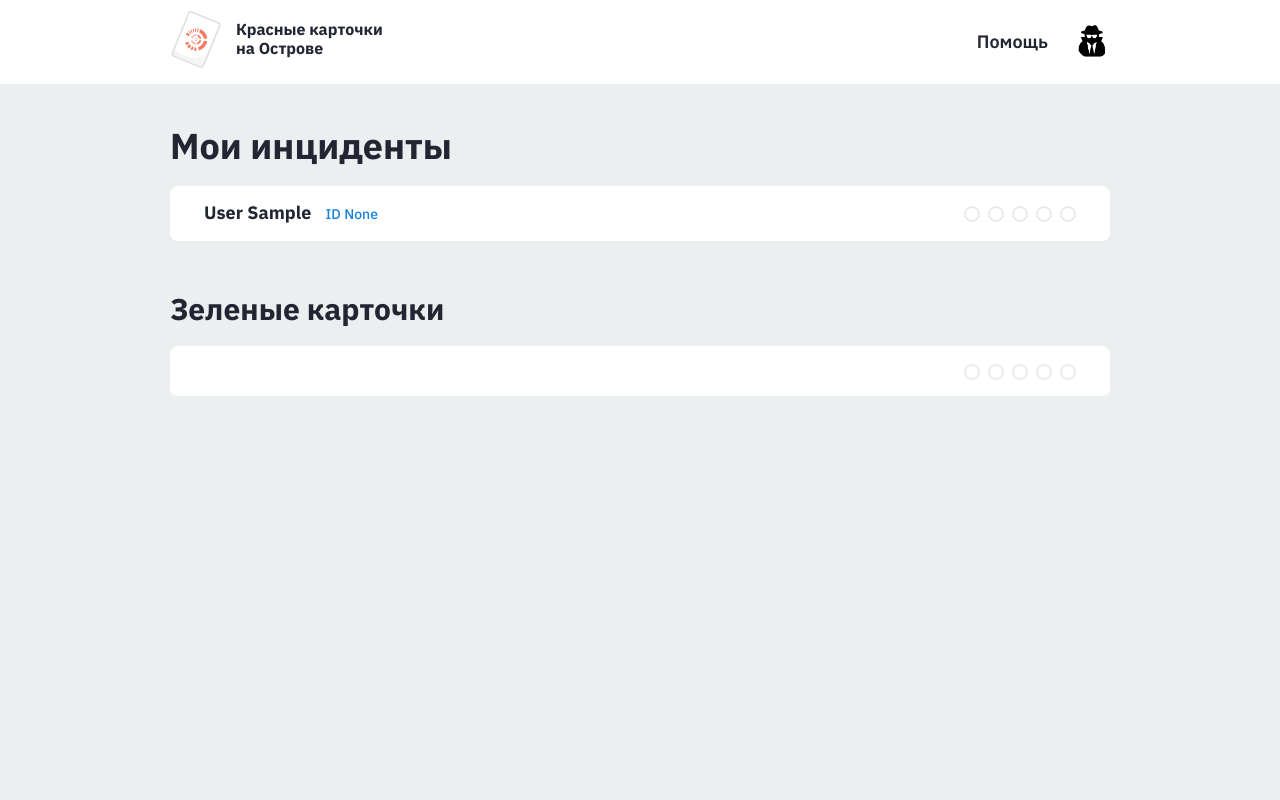
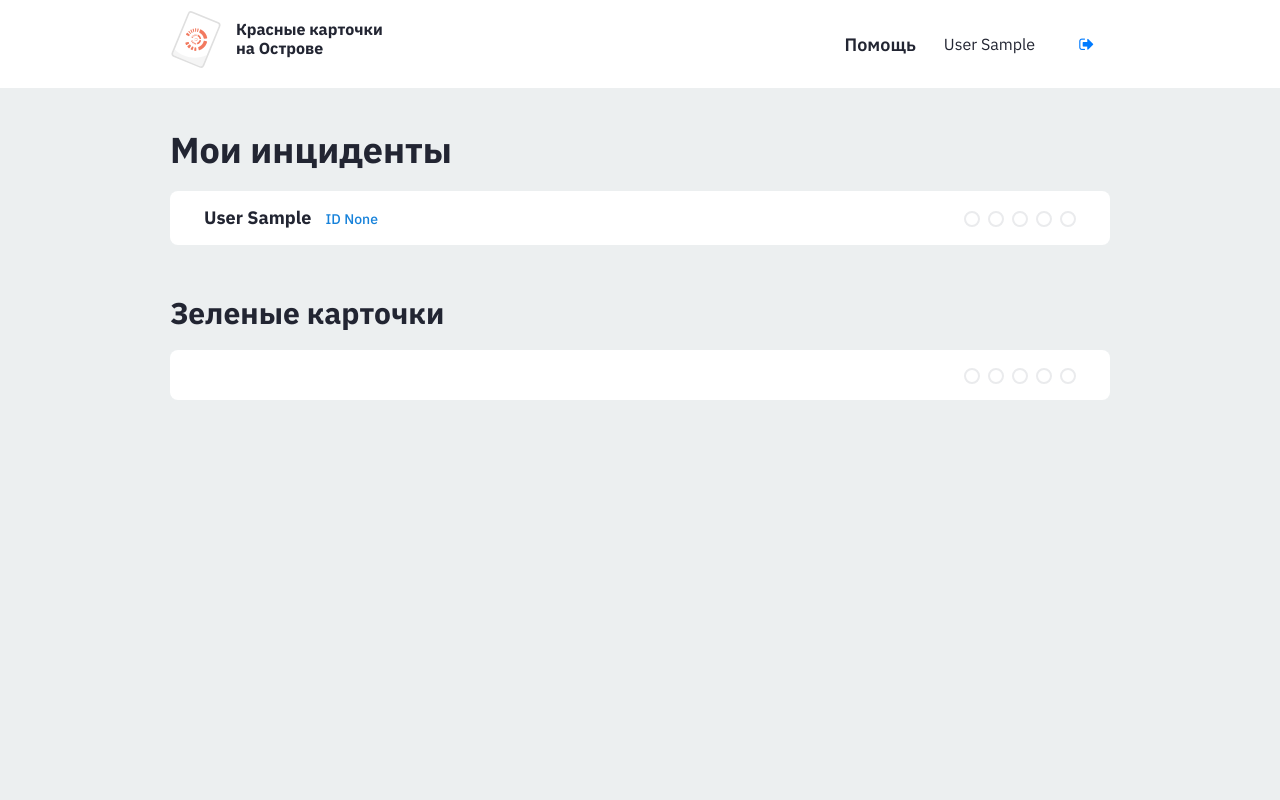
Before and after one commit to openprofession/unti_cards, a Django app: page / in a window 1280 px wide. Run offline with Django 3.2, Linux system fonts and the light colour scheme; the visitor is signed in with stand-in values (Sample User, id 1); data that the repository does not hold is empty; some libraries are stand-ins or nearby versions.

Commit message:
add logout

```diff
--- a/src/app_django/urls.py
+++ b/src/app_django/urls.py
@@ -24,13 +24,13 @@ from red_cards import views
 
 urlpatterns = [
     path('', include('social_django.urls', namespace='social')),
+    path('logout/', views.logout, name='logout'),
     path('admin/', admin.site.urls),
     path('api-auth/', include('rest_framework.urls')),
     path('api-docs/', include_docs_urls(title='DRF: API-docs')),
     path('api/', include(router.urls)),
     path('manage/load_events/<date_txt>', views.api_test),
     path('manage/load_enrolls', views.api_test2),
-    path('', views.home),
     path('', views.home, name='home'),
     path(
         'card/add/<str:leader_id>',
--- a/src/red_cards/templates/header.html
+++ b/src/red_cards/templates/header.html
@@ -10,9 +10,23 @@
             </div>
             <div class="col-lg-8 col-md-7 col-6">
                 <div class="header-links-grid">
+
                     <div class="header-links-grid__item"><a class="header-link" href="#">Помощь</a></div>
-                    <div class="header-links-grid__item"><a class="header-link avatar-user" href="#"><img
-                            src="/static/img/user.png" alt="" class="opacity-50"></a></div>
+                    {% if request.user.is_authenticated %}
+                        <div class="header-links-grid__item">{{ request.user.get_full_name }}</div>
+                        <div class="header-links-grid__item">
+                            <a class="navbar-red nav-link" href="{% url 'logout' %}"
+                               title="Выйти">
+                                <i class="fa fa-sign-out"
+                                   title="Выйти"></i>
+                            </a>
+                        </div>
+                    {% else %}
+                        <div class="header-links-grid__item">
+                            <a class="" href="{% url 'social:begin' backend='unti' %}?next={{ request.path }}">
+                                Войти </a>
+                        </div>
+                    {% endif %}
                 </div>
             </div>
         </div>
--- a/src/red_cards/views.py
+++ b/src/red_cards/views.py
@@ -8,7 +8,7 @@ from red_cards.utils import update_events_data, update_enrolls_data
 from django.db.models import Count
 from django.utils.translation import ugettext_lazy as _
 from . import models
-from django.contrib.auth.decorators import login_required, permission_required
+from django.contrib.auth.views import logout_then_login as base_logout
 from django.contrib.auth.mixins import LoginRequiredMixin
 from django.contrib import messages
 from django.http import Http404, HttpResponseForbidden
@@ -25,6 +25,10 @@ _sql_get_cards = """
     {}
     ORDER BY st.change_dt
 """
+
+
+def logout(request):
+    return base_logout(request)
 
 
 def home(request):
```
